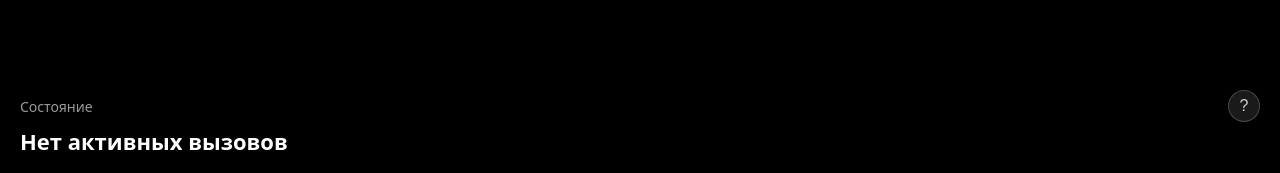
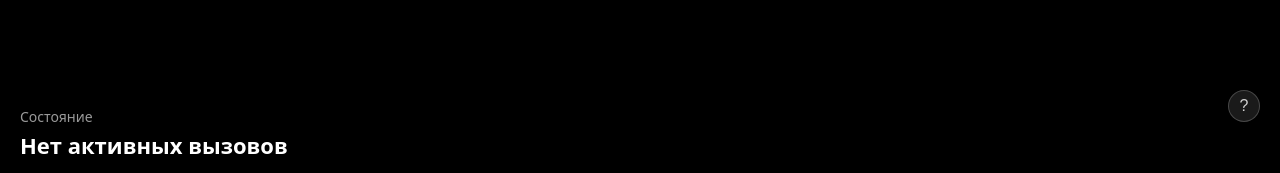
Before and after one commit to nsnacademy/nsn-tgproj, a React (Vite) app: page / in a window 1280 px wide. Shown: the top 173 px of the page. Built offline with nearby package versions, Linux system fonts and the light colour scheme.

Commit message:
8ю.0 afqrm.

```diff
--- a/src/screens/Home/index.tsx
+++ b/src/screens/Home/index.tsx
@@ -234,7 +234,11 @@ export function Home({ screen, onNavigate, refreshKey }: HomeProps) {
       <FixedHeaderWrapper>
         <HeaderSpacer />
        <Header>
-          <div style={{ display: 'flex', alignItems: 'center', justifyContent: 'space-between' }}>
+  <div style={{
+    display: 'flex',
+    alignItems: 'flex-end',  /* меняем с center на flex-end */
+    justifyContent: 'space-between'
+  }}>
     <StatusLabel>Состояние</StatusLabel>
     <InfoButton onClick={() => setIsInfoOpen(true)}>?</InfoButton>
   </div>
--- a/src/screens/Home/styles.ts
+++ b/src/screens/Home/styles.ts
@@ -422,7 +422,7 @@ export const InfoButton = styled.button`
   justify-content: center;
   cursor: pointer;
   transition: all 0.2s ease;
-  margin-left: 12px;
+  margin-bottom: 4px;  /* добавили отступ снизу */
   flex-shrink: 0;
 
   &:hover {
```
Lines whose indentation alone changed are shown as unchanged.
